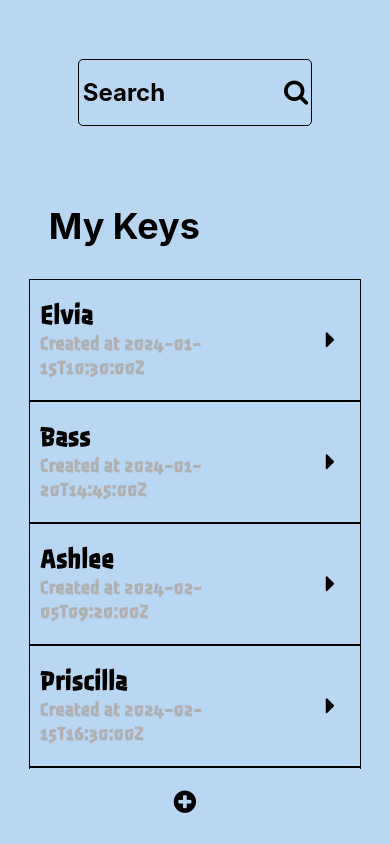
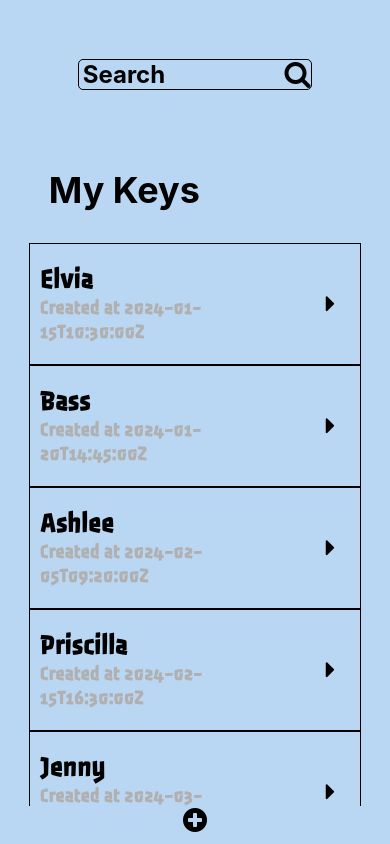
Before and after one commit to lusgaoliveira/key-in-hand, a React Native app: screen /Home in a window 390 px wide. Built offline with nearby package versions, Linux system fonts and the light colour scheme.

Commit message:
style: modify style of icon button to use in home

```diff
--- a/src/components/buttons/iconButton/index.tsx
+++ b/src/components/buttons/iconButton/index.tsx
@@ -13,7 +13,7 @@ export default function IconButton({ icon, style, ...rest} : ButtonProps) {
     return (
         <View style={[styles.container, style]}>
             <Pressable style={styles.button} {...rest}>
-                <FontAwesome name={icon} size={26}/>
+                <FontAwesome name={icon} size={28}/>
             </Pressable>
         </View>
     )
--- a/src/components/buttons/iconButton/styles.tsx
+++ b/src/components/buttons/iconButton/styles.tsx
@@ -2,13 +2,10 @@ import { StyleSheet } from "react-native";
 
 const styles = StyleSheet.create({
     container: {
-        width: '10%',
-        height: '5%',
-        paddingVertical: 10
+        height: 'auto'
     },
     button: {
-        width: '100%',
-        height: 45,
+
         borderRadius: 25,
         alignItems: 'center',
         justifyContent: 'center',
```
